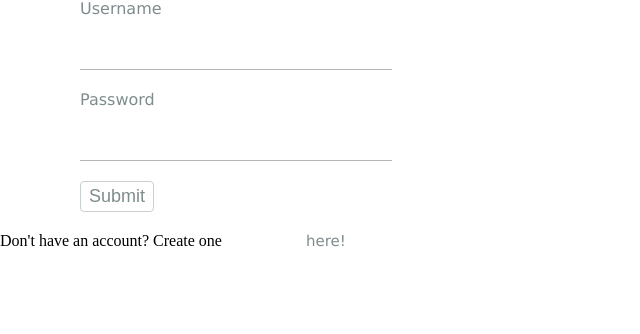
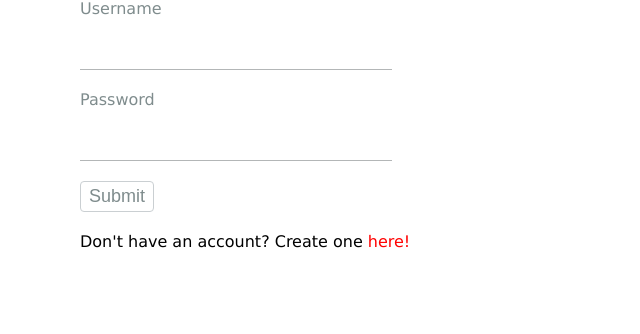
Before and after one commit to bajohnso/blogz, a Flask app: page /login in a window 1280 px wide. Shown: the part 157-491 px from the top of the page, without its empty margins (0-640 px from the left). Run offline with Flask 2, Linux system fonts and the light colour scheme.

Commit message:
Updated styling

```diff
--- a/static/styles/login.css
+++ b/static/styles/login.css
@@ -1,19 +1,9 @@
-  textarea {
-    width: 295px;
-    height: 300px;
-    margin:20px 10px 20px 80px;
-
-
+.signup {
+    font-family: Verdana;
+    margin-left: 80px;
   }
 
-.signuplink {
-    padding: 10px 80px 0px 0px;
-    margin: 20px 20px 20px 80px;
-    font-family: 'Verdana' ;
-    font-size: 15px;
-    color: #7F8C8D;
-}
-
-.signup {
-    color: #1ABC9C;
-}
+  .signuplink {
+    color: red;
+    text-decoration-style: wavy !important;
+  }
--- a/templates/login.html
+++ b/templates/login.html
@@ -19,7 +19,12 @@
        <input type='password' name='password'>
 
        <input type='submit' class='submit'>
+    </form>
+</div>
 
-        <span class='signup'></span>Don't have an account? Create one <a href='/signup' class='signuplink'> here! </a></span>
-    </form>
+<div class='signup'>
+    Don't have an account? Create one <a href='/signup' class='signuplink'> here! </a>
+</div>
+
+
 {% endblock %}
```
Lines whose indentation alone changed are shown as unchanged.
